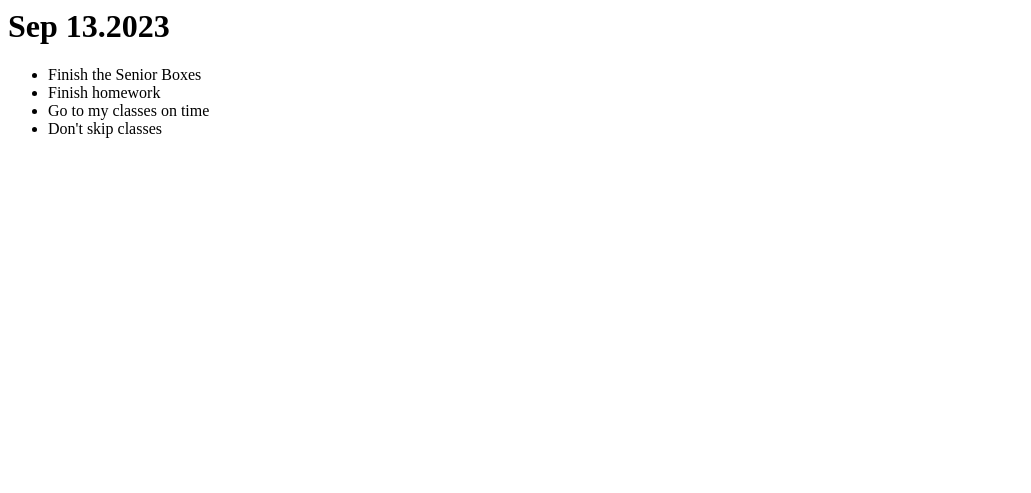
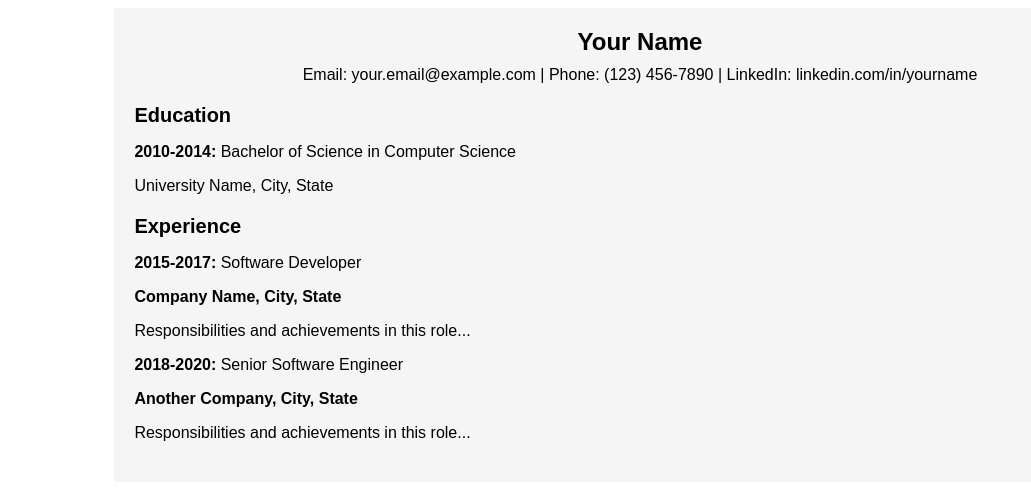
Before and after one commit to kevincaz0/kevincaz0.github.io, a plain HTML site: page index.html in a window 1280 px wide. Shown: the whole page, without its empty margins (0-1031 px from the left). Drawn offline with Linux system fonts and the light colour scheme.

Commit message:
Update index.html

```diff
--- a/index.html
+++ b/index.html
@@ -1,22 +1,78 @@
-<DOCTYPE html>
-
+<!DOCTYPE html>
+<html>
 <head>
-  <meta charset="utf-8">
-  <meta name="viewport" content="width=device-width">
-  <meta name="keywords" content=" Thomas Edison, Thomas Edison CTE HS, Jamaica, NY">
-  <meta name="author" content="Kevin Castillo">
-  <title> Thomas A. Edison CTE HS / Kevin's Profolio</title>
-  <link href="style.css" rel="stylesheet" type="text/css" />
-	<link href="image2.png" rel="icon" type="image/png">
+    <title>Your Name - Resume</title>
+    <style>
+        body {
+            font-family: Arial, sans-serif;
+        }
+        .resume {
+            width: 80%;
+            margin: 0 auto;
+            padding: 20px;
+            background-color: #f5f5f5;
+        }
+        .header {
+            text-align: center;
+        }
+        .name {
+            font-size: 24px;
+            font-weight: bold;
+        }
+        .contact-info {
+            margin-top: 10px;
+            font-size: 16px;
+        }
+        .section {
+            margin-top: 20px;
+        }
+        .section-title {
+            font-size: 20px;
+            font-weight: bold;
+        }
+        .section-content {
+            margin-top: 10px;
+        }
+        .education,
+        .experience {
+            margin-bottom: 20px;
+        }
+        .date {
+            font-weight: bold;
+        }
+        .job-title {
+            font-weight: bold;
+        }
+    </style>
 </head>
 <body>
-<h1>Sep 13.2023</h1>
-<ul>
-<li>Finish the Senior Boxes </li>
-<li>Finish homework</li>
-<li>Go to my classes on time</li>
-<li>Don't skip classes</li>
-</ul>
+    <div class="resume">
+        <div class="header">
+            <div class="name">Your Name</div>
+            <div class="contact-info">
+                Email: your.email@example.com | Phone: (123) 456-7890 | LinkedIn: linkedin.com/in/yourname
+            </div>
+        </div>
+        <div class="section education">
+            <div class="section-title">Education</div>
+            <div class="section-content">
+                <p><span class="date">2010-2014:</span> Bachelor of Science in Computer Science</p>
+                <p>University Name, City, State</p>
+            </div>
+        </div>
+        <div class="section experience">
+            <div class="section-title">Experience</div>
+            <div class="section-content">
+                <p><span class="date">2015-2017:</span> Software Developer</p>
+                <p class="job-title">Company Name, City, State</p>
+                <p>Responsibilities and achievements in this role...</p>
+            </div>
+            <div class="section-content">
+                <p><span class="date">2018-2020:</span> Senior Software Engineer</p>
+                <p class="job-title">Another Company, City, State</p>
+                <p>Responsibilities and achievements in this role...</p>
+            </div>
+        </div>
+    </div>
 </body>
-
 </html>
```
